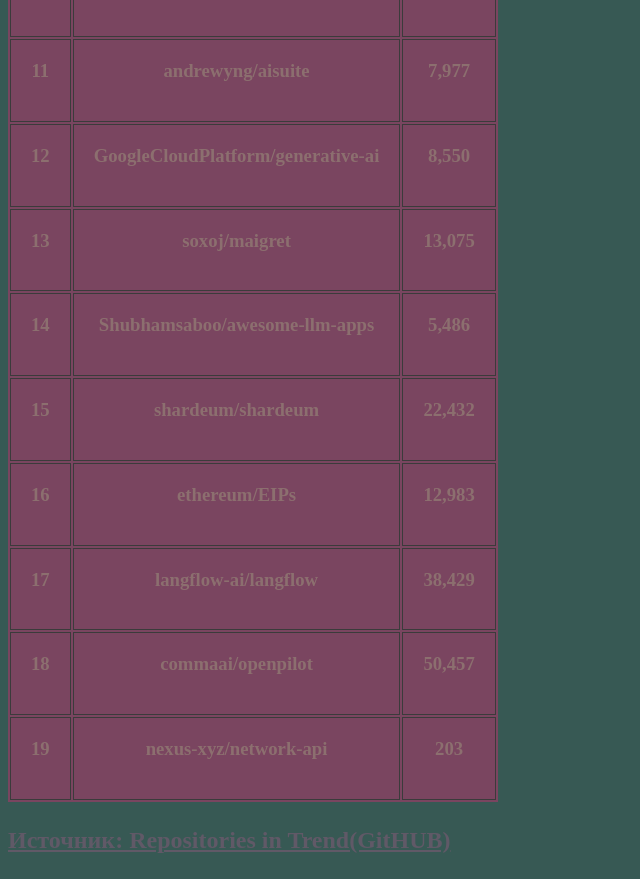
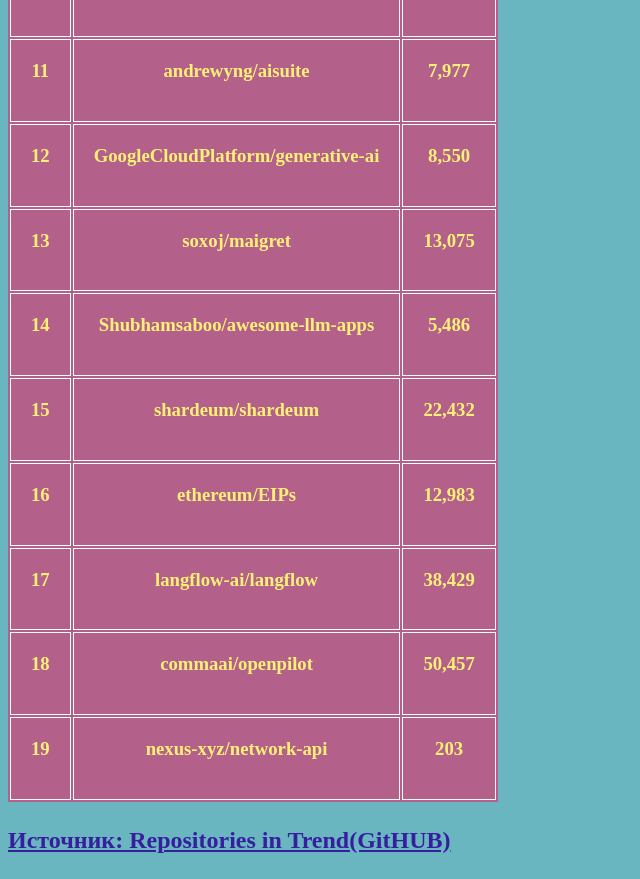
Before and after one commit to ivan17-seliuzhytski/ipo-lr10, a plain HTML site: page index.html in a window 1280 px wide. Shown: the part 882-1761 px from the top of the page, without its empty margins (0-640 px from the left). Drawn offline with Linux system fonts and the light colour scheme.

Commit message:
Update index.html

```diff
--- a/index.html
+++ b/index.html
@@ -1,22 +1,21 @@
-
 <html>
     <head>
         <title>Список репозиториев</title>
         <style>
             body {
-                color: #8c6f6f;
-                background-color: #375954;
+                color: #fff176;
+                background-color: #69b6c1;
             }
             table {
-                background: #7a4560;
+                background: #b3608b;
             }
             th, td {
                 padding: 20px;
-                border: 1px solid #3b3b3b;
+                border: 1px solid #ffffff;
                 text-align: center;
             }
             th {
-                background-color: #3b3b3b;
+                background-color: #ffffff;
                 color: #000000;
             }
             h1 {
@@ -28,7 +27,7 @@
                 margin-top: 25px;
             }
             a {
-                color: #605967;
+                color: #361e9f;
                 text-decoration: underline;
             }
         </style>
```
